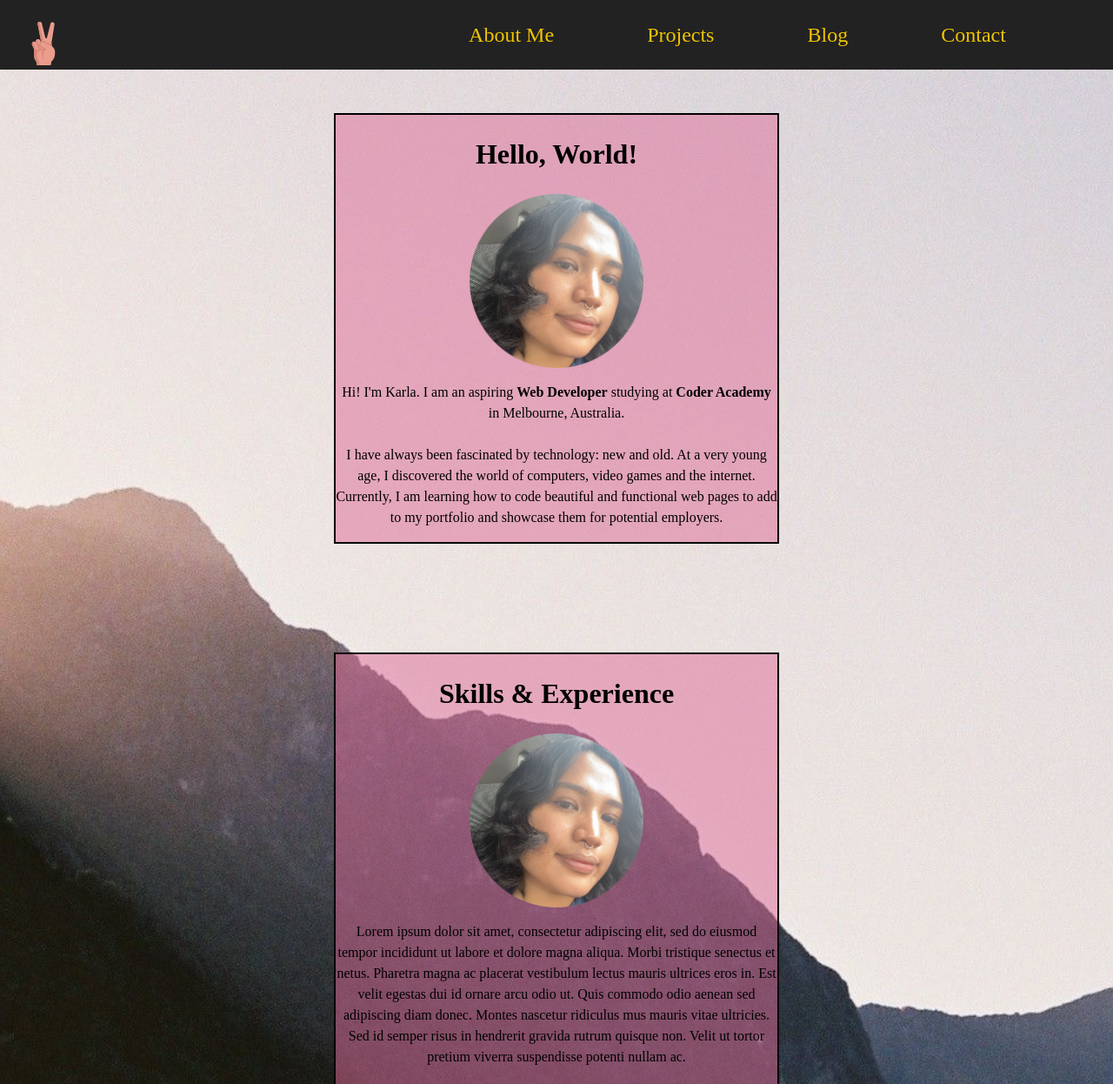
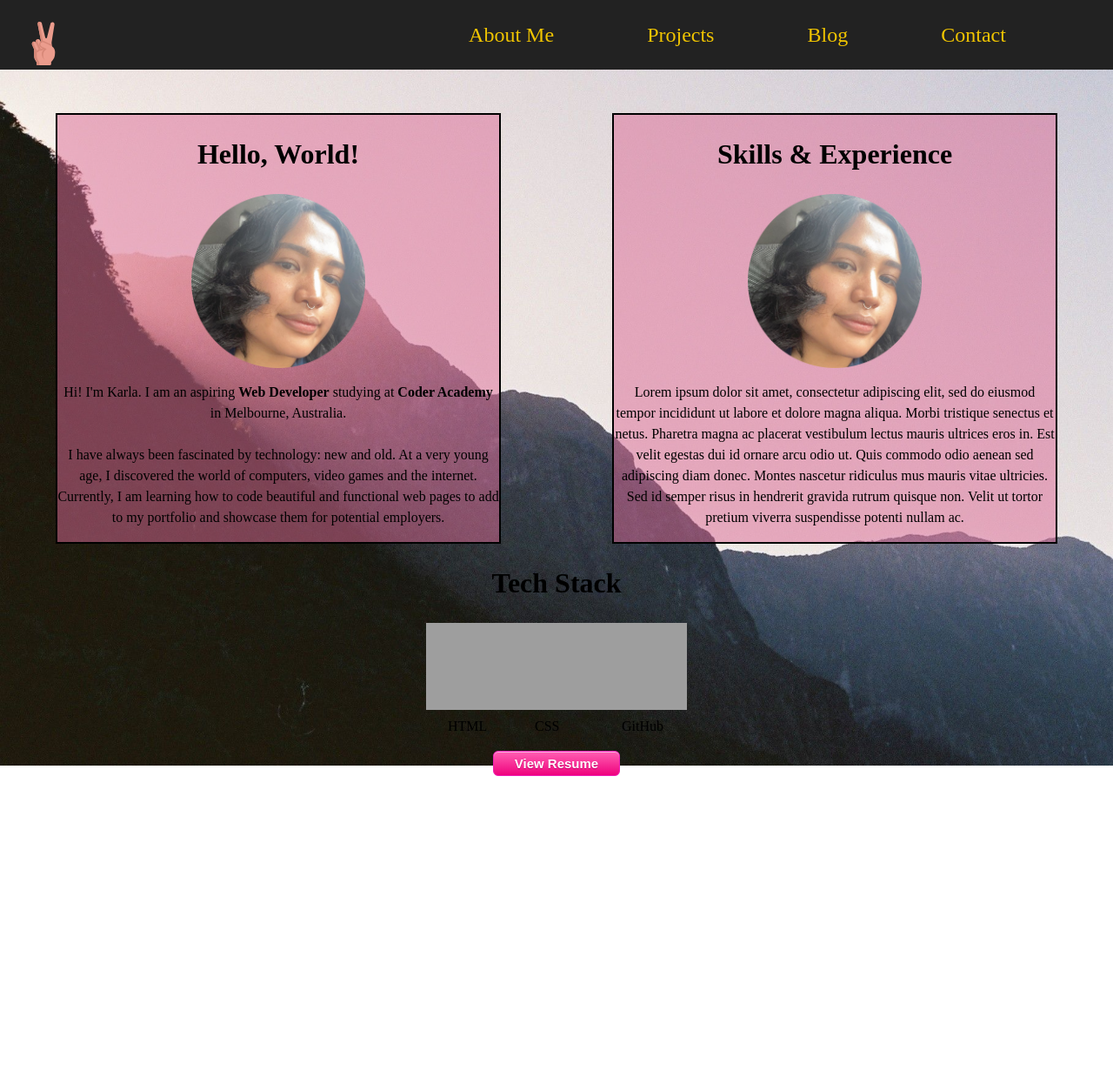
Before and after one commit to karlatolentino/Portfolio-Project, a plain HTML site: page src/pages/aboutme.html in a window 1280 px wide. Shown: the top 1246 px of the page at 87% size. After the commit the page ends 892 px from the top, so only its background shows below. Drawn offline with nearby package versions, Linux system fonts and the light colour scheme; grey boxes are pictures that could not be loaded.

Commit message:
added pink button, fixed layout for About page

```diff
--- a/src/pages/aboutme.html
+++ b/src/pages/aboutme.html
@@ -22,6 +22,7 @@
             </nav>
         </header>
         <section class="main-container">
+            <div class="top-item">
                 <div class="about-me-container">
                         <h1 class="about-me-header animate__animated animate__fadeInUp">Hello, World!</h1>
                         <div class="about-me-item">
@@ -41,23 +42,29 @@
                             Lorem ipsum dolor sit amet, consectetur adipiscing elit, sed do eiusmod tempor incididunt ut labore et dolore magna aliqua. Morbi tristique senectus et netus. Pharetra magna ac placerat vestibulum lectus mauris ultrices eros in. Est velit egestas dui id ornare arcu odio ut. Quis commodo odio aenean sed adipiscing diam donec. Montes nascetur ridiculus mus mauris vitae ultricies. Sed id semper risus in hendrerit gravida rutrum quisque non. Velit ut tortor pretium viverra suspendisse potenti nullam ac.
                         </p>
                         </div>
+                </div>
+            </div>
+            <div class="bottom-item">
                 <div class="tech-container">
                         <h1 class="tech-header animate__animated animate__fadeInUp">Tech Stack</h1>
                         <div class="tech-contents">
                             <div class="tech-item">
-                            <img src="https://www.flaticon.com/svg/static/icons/svg/732/732050.svg" alt="it's a me">
+                                <img src="https://www.flaticon.com/svg/static/icons/svg/1051/1051277.svg" alt="it's a me">
                                 <span class="caption">HTML</span>
                             </div>
                             <div class="tech-item">
-                            <img src="https://www.flaticon.com/svg/static/icons/svg/732/732007.svg" alt="it's a me">
+                                <img src="https://www.flaticon.com/svg/static/icons/svg/732/732190.svg" alt="it's a me">
                                 <span class="caption">CSS</span>
                             </div>
                             <div class="tech-item">
-                            <img src="https://www.flaticon.com/svg/static/icons/svg/1051/1051326.svg" alt="it's a me">
+                                <img src="https://www.flaticon.com/svg/static/icons/svg/270/270798.svg" alt="it's a me">
                                 <span class="caption">GitHub</span>
                             </div>
                         </div>
                 </div>
+                <br>
+                <a href="#" class="myButton">View Resume</a>
+            </div>
         </section>
     </body>
 </html>
--- a/src/styles/aboutme.css
+++ b/src/styles/aboutme.css
@@ -1,14 +1,24 @@
 .main-container {
-    /* width: 100%;
-    height: 90vh; */
-    display: flex;
-    flex-direction: column;
-    justify-content: center;
-    align-items: center;
+    height: 100vh;
     background-image: url(../img/nz-mountains.jpeg);
     background-size: cover;
     background-repeat: no-repeat;
     background-position: center;
+}
+
+.top-item {
+    display: flex;
+    flex-direction: row;
+    justify-content: center;
+    align-items: center;
+    margin: 0;
+}
+.bottom-item {
+    display: flex;
+    flex-direction: column;
+    align-items: center;
+    margin: 0;
+
 }
 
 .profile-img {
@@ -21,7 +31,7 @@
 .about-me-container {
     line-height: 1.5;
     width: 40%;
-    margin: 50px auto 100px auto;
+    margin: 50px auto 0 auto;
     background-color: rgba(221, 109, 152, 0.5);
     border: 2px solid black;
     color: black;
@@ -49,7 +59,7 @@
 .skills-container {
     line-height: 1.5;
     width: 40%;
-    margin: 25px auto 100px auto;
+    margin: 50px auto 0 auto;
     background-color: rgba(221, 109, 152, 0.5);
     border: 2px solid black;
     color: black;
@@ -72,7 +82,7 @@
 .tech-container {
     line-height: 1.5;
     width: 40%;
-    margin: 25px auto 100px auto;
+    /* margin: 10px auto auto auto; */
     text-align: left;
 }
 
@@ -107,6 +117,33 @@ div.item {
     margin-left: 25px;
 }
 
+.myButton {
+    box-shadow: inset 0px 1px 0px 0px #fbafe3;
+    background: linear-gradient(to bottom, #ff5bb0 5%, #ef027d 100%);
+    background-color: #ff5bb0;
+    border-radius: 6px;
+    border: 1px solid #ee1eb5;
+    display: inline-block;
+    cursor: pointer;
+    color: #ffffff;
+    font-family: Arial;
+    font-size: 15px;
+    font-weight: bold;
+    padding: 6px 24px;
+    text-decoration: none;
+    text-shadow: 0px 1px 0px #c70067;
+}
+
+.myButton:hover {
+    background: linear-gradient(to bottom, #ef027d 5%, #ff5bb0 100%);
+    background-color: #ef027d;
+}
+
+.myButton:active {
+    position: relative;
+    top: 1px;
+}
+
 /* MEDIA QUERIES */
 @media screen and (max-width: 600px) {
    .profile-img {
--- a/src/styles/contact.css
+++ b/src/styles/contact.css
@@ -23,7 +23,6 @@
 .contact-contents {
     display: flex;
     justify-content: center;
-    /* height: 60%; */
 }
 
 .contact-contents form {
```
Also changed, not shown: src/pages/contact.html (+1 -1 lines). Lines whose indentation alone changed are shown as unchanged.
